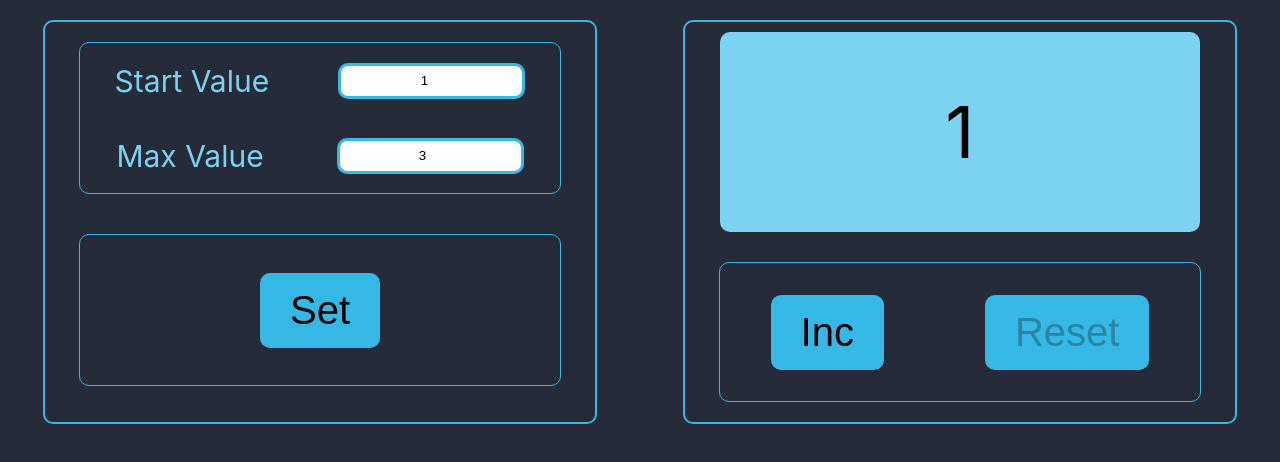
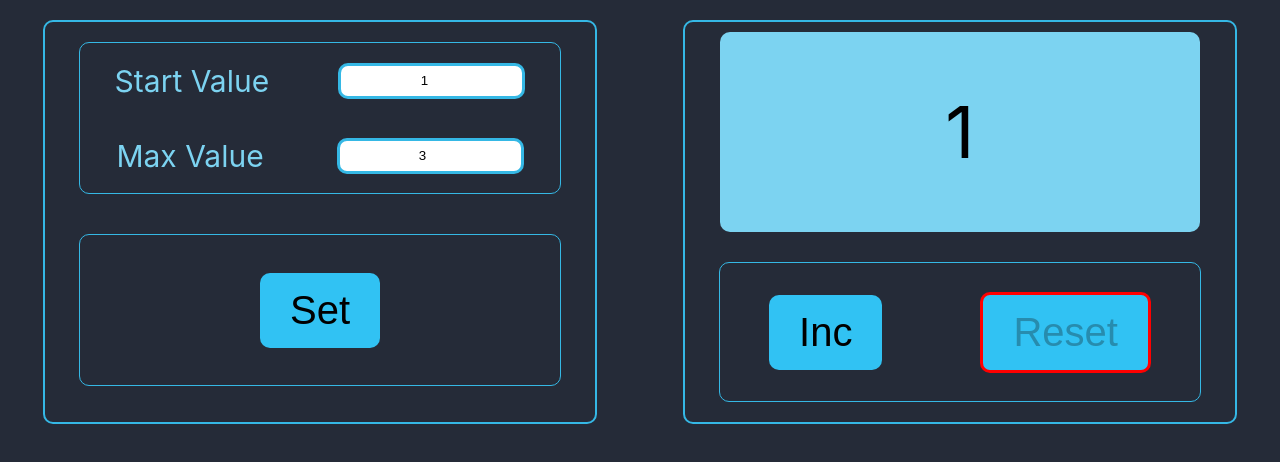
Before and after one commit to FilimonovKostya/Counter, a React (Create React App) app: page / in a window 1280 px wide. Shown: the top 462 px of the page. Built offline with nearby package versions, Linux system fonts and the light colour scheme.

Commit message:
final version .But i am not sure

```diff
--- a/src/App.css
+++ b/src/App.css
@@ -2,7 +2,7 @@ body {
   background-color: #252b38;
 }
 
-.app{
+.app {
   display: flex;
   justify-content: space-around;
 
@@ -20,7 +20,7 @@ body {
   flex-direction: column;
 }
 
-.window{
+.window {
   height: 200px;
   width: 480px;
   border-radius: 10px;
@@ -42,8 +42,9 @@ body {
 }
 
 .incRes {
+  position: relative;
   border: none;
-  background-color: #35b8e5;
+  background-color: #31c2f3;
   border-radius: 10px;
   padding: 15px 30px;
   font-size: 40px;
@@ -51,11 +52,18 @@ body {
   cursor: pointer;
 }
 
-.settings{
+
+.incRes:active {
+  top: 2px;
+  left: 2px;
+  opacity: .8;
+}
+
+.settings {
   flex-direction: column;
 }
 
-.valueInput{
+.valueInput {
   display: flex;
   justify-content: space-around;
   width: 100%;
@@ -63,7 +71,7 @@ body {
   font-size: 30px;
 }
 
-input[type='number']{
+input{
   text-align: center;
   border: 3px solid #35b8e5;
   border-radius: 10px;
@@ -71,11 +79,11 @@ input[type='number']{
   cursor: pointer;
 }
 
-input.error{
+.error {
   outline: none;
   border: 3px solid red;
 }
 
-.max{
+.max {
   color: red;
 }
--- a/src/Components/Block-Settings/Settings.tsx
+++ b/src/Components/Block-Settings/Settings.tsx
@@ -13,7 +13,7 @@ type SettingsPropsType = {
 
 export function Settings(props: SettingsPropsType) {
 
-    const checkInputsValue = props.startValue >= props.maxValue || props.startValue < 0 || props.maxValue < 0 // проверка условия чтобы
+    const checkInputsValue = props.startValue >= props.maxValue || props.startValue < 0 || props.maxValue < 0  // проверка условия чтобы
 
     return <div className={'wrapper'}>
         <div className={'incReset settings'}>
--- a/src/Components/WindowCounter/CleverButtons.tsx
+++ b/src/Components/WindowCounter/CleverButtons.tsx
@@ -1,4 +1,5 @@
 import React from 'react';
+import '../../App.css'
 
 type CleverButtonsPropsType = {
     incAndRes:() => void
@@ -10,7 +11,7 @@ type CleverButtonsPropsType = {
 
 function CleverButtons(props: CleverButtonsPropsType) {
 
-    return <button className={'incRes'} disabled={props.disabled} onClick={props.incAndRes}> {props.title} </button>
+    return <button className={props.disabled ? 'incRes error' : 'incRes'} disabled={props.disabled} onClick={props.incAndRes}> {props.title} </button>
 
 }
 
--- a/src/Components/WindowCounter/Window.tsx
+++ b/src/Components/WindowCounter/Window.tsx
@@ -7,9 +7,11 @@ type WindowPropsType = {
 }
 
 function Window(props: WindowPropsType) {
+    const checkInputsValue = props.startValue >= props.maxValue || props.startValue < 0 || props.maxValue < 0
+    const [error, setError] = React.useState('Enter Value')
 
     return <div className={'window'}><span
-        className={props.count >= props.maxValue ? 'max' : ''}> {props.startValue < props.maxValue && props.count} </span>
+        className={props.count >= props.maxValue ? 'max' : ''}> {checkInputsValue ? error : props.count} </span>
     </div>
 
 }
```
